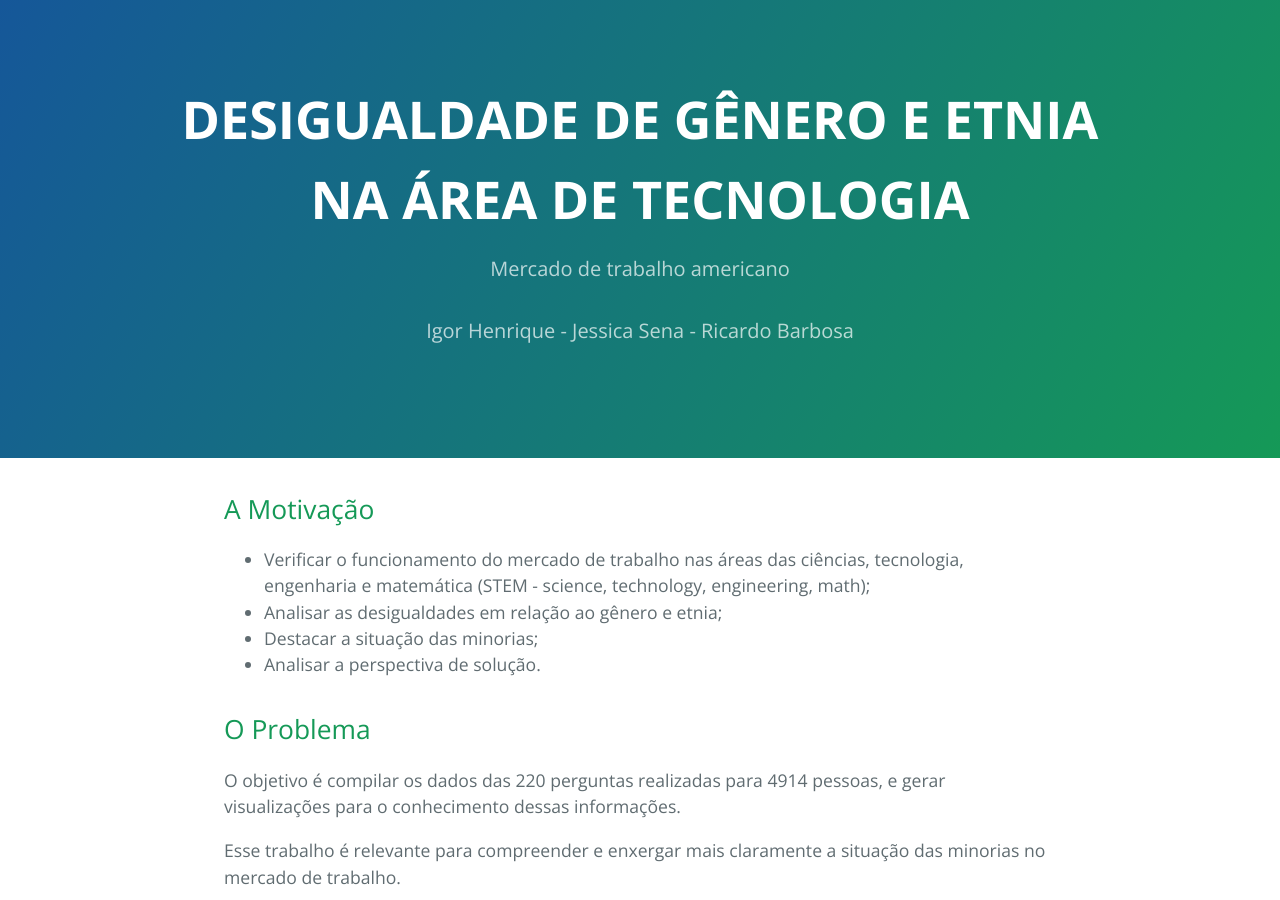
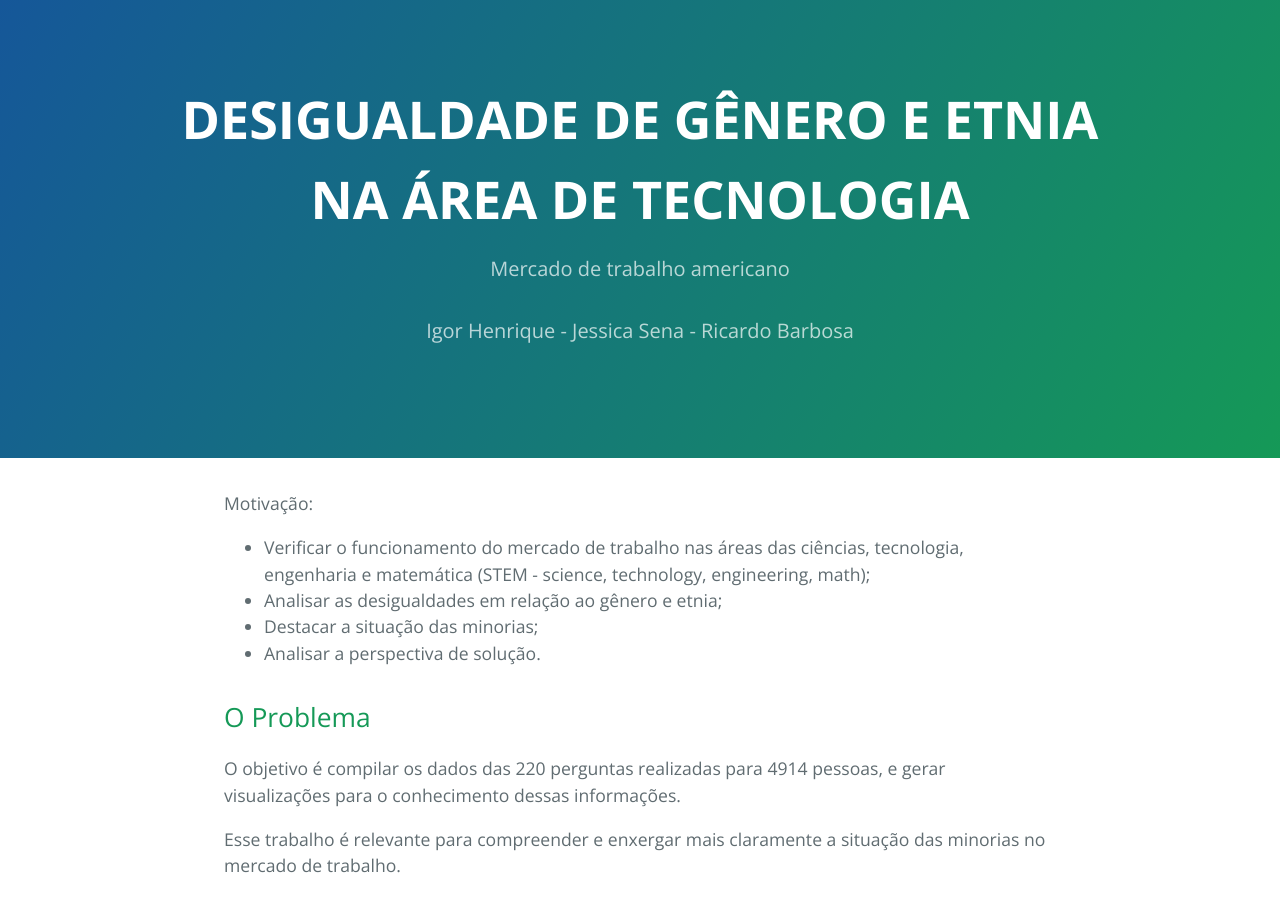
Before and after one commit to ricardobf/ricardobf.me, a Jekyll site: the page built from index.md, in a window 1280 px wide and 900 px high. Built offline with Jekyll 4.4.1, drawn with Linux system fonts in a browser that asks for light colours; our own code applies the rules of GitHub Pages for plain Markdown files; part of the change alters nothing that is shown.

```diff
--- a/index.md
+++ b/index.md
@@ -3,7 +3,7 @@ layout: default
 ---
 
 
-## A Motivação
+Motivação:
 
 - Verificar o funcionamento do mercado de trabalho nas áreas das ciências, tecnologia, engenharia e matemática (STEM - science, technology, engineering, math);
 - Analisar as desigualdades em relação ao gênero e etnia;
```
